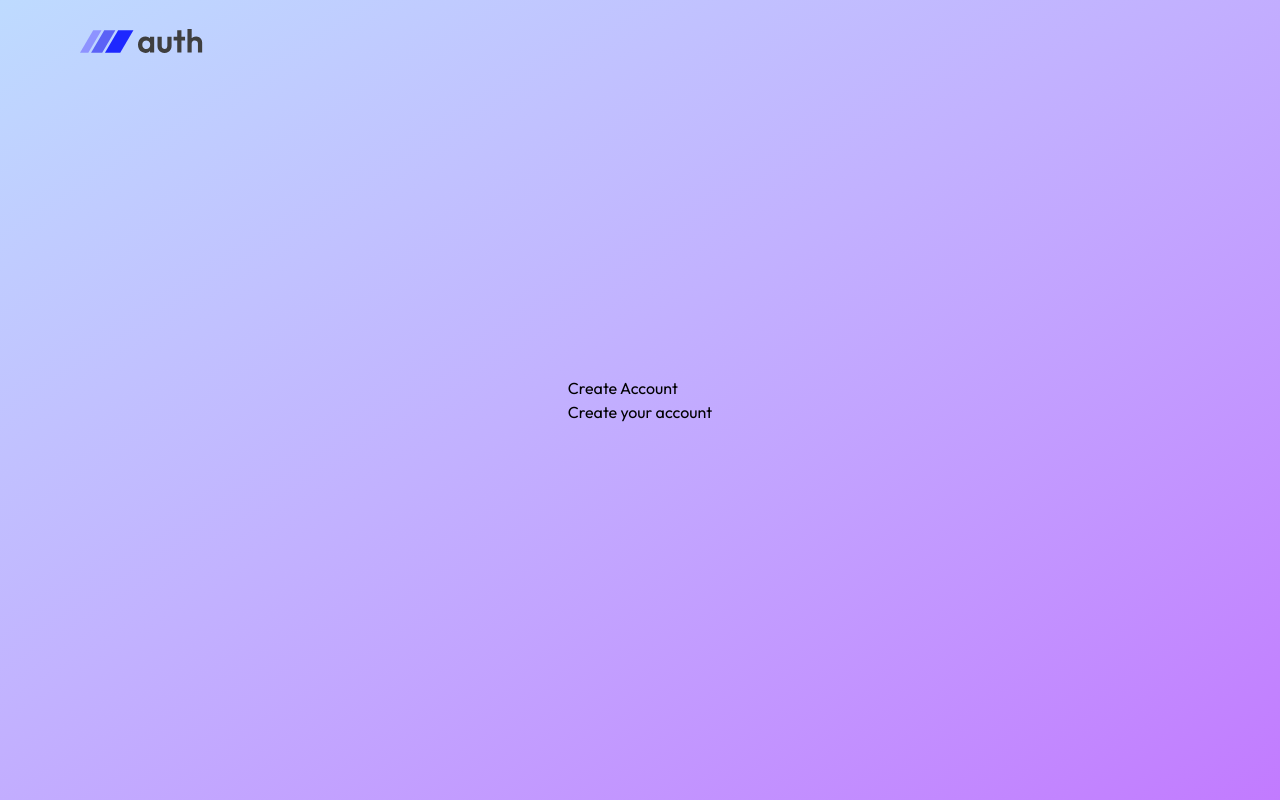
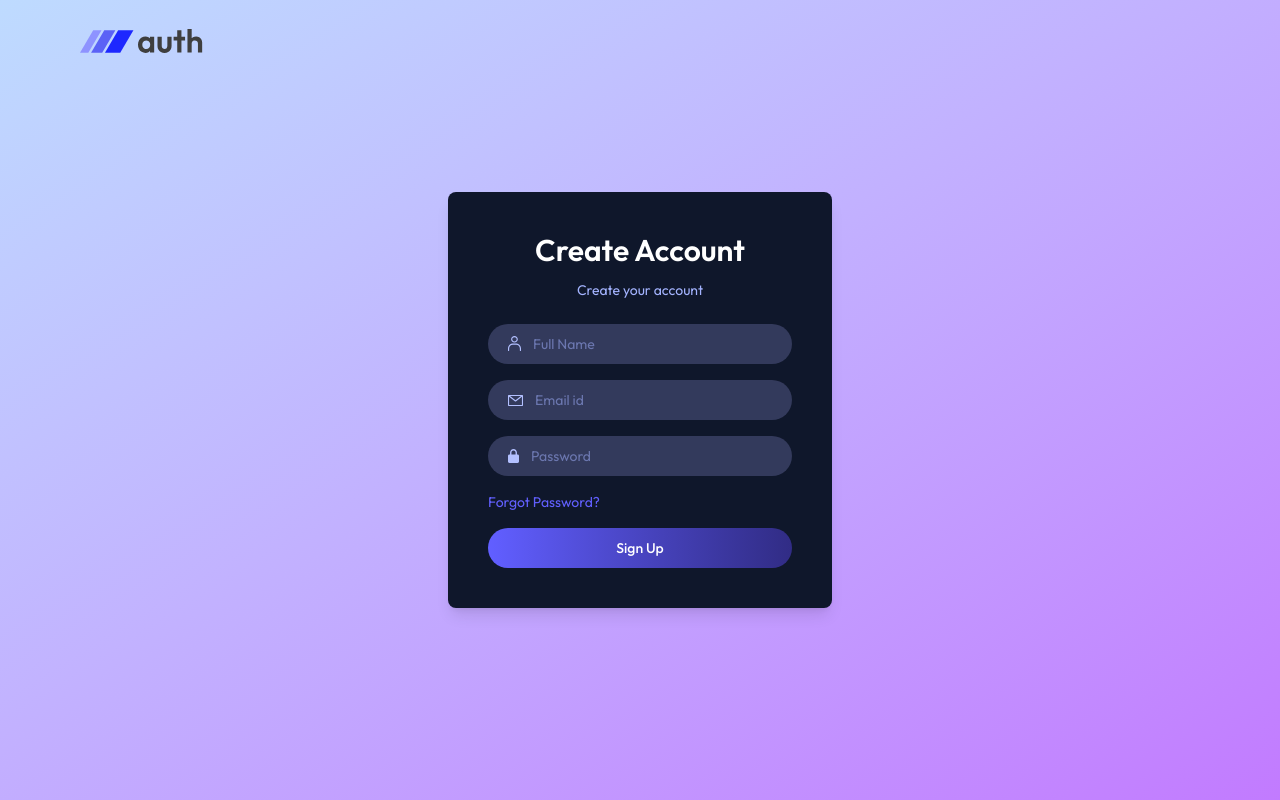
Before and after one commit to asrith-raju/MERN-Authentication-System, a React (Vite) app in the folder client/: page /login in a window 1280 px wide. Built offline with nearby package versions, Linux system fonts and the light colour scheme.

Commit message:
client(feat): enhance Login component with form layout and styling

```diff
--- a/client/src/pages/Login.jsx
+++ b/client/src/pages/Login.jsx
@@ -8,10 +8,28 @@
   return (
     <div className='flex items-center justify-center min-h-screen px-6 sm:px-0 bg-gradient-to-br from-blue-200 to-purple-400'>
         <img src={assets.logo} alt="" className='absolute left-5 sm:left-20 top-5 w-28 sm:w-32 cursor-pointer'/>
-        <div>
-            <h2>{state === 'Sign Up' ? 'Create Account' : 'Login'}</h2>
-            <p>{state === 'Sign Up' ? 'Create your account' : 'Login to your Account!'}</p>
+        <div className='bg-slate-900 p-10 rounded-lg shadow-lg w-full sm:w-96 text-indigo-300 text-sm'>
+            <h2 className='text-3xl font-semibold text-white text-center mb-3'>{state === 'Sign Up' ? 'Create Account' : 'Login'}</h2>
+            <p className='text-center text-sm mb-6'>{state === 'Sign Up' ? 'Create your account' : 'Login to your Account!'}</p>
 
+            <form>
+                <div className='mb-4 flex items-center gap-3 w-full px-5 py-2.5 rounded-full bg-[#333A5C]'>
+                    <img src={assets.person_icon} alt="" />
+                    <input className='bg-transparent outline-none' type="text" placeholder='Full Name' required/>
+                </div>
+                <div className='mb-4 flex items-center gap-3 w-full px-5 py-2.5 rounded-full bg-[#333A5C]'>
+                    <img src={assets.mail_icon} alt="" />
+                    <input className='bg-transparent outline-none' type="email" placeholder='Email id' required/>
+                </div>
+                <div className='mb-4 flex items-center gap-3 w-full px-5 py-2.5 rounded-full bg-[#333A5C]'>
+                    <img src={assets.lock_icon} alt="" />
+                    <input className='bg-transparent outline-none' type="password" placeholder='Password' required/>
+                </div>
+
+                <p className='mb-4 text-indigo-500 cursor-pointer'>Forgot Password?</p>
+
+                <button className='w-full py-2.5 rounded-full bg-gradient-to-r from-indigo-500 to-indigo-900 text-white font-medium'>{state}</button>
+            </form>
 
         </div>
     </div>
```
